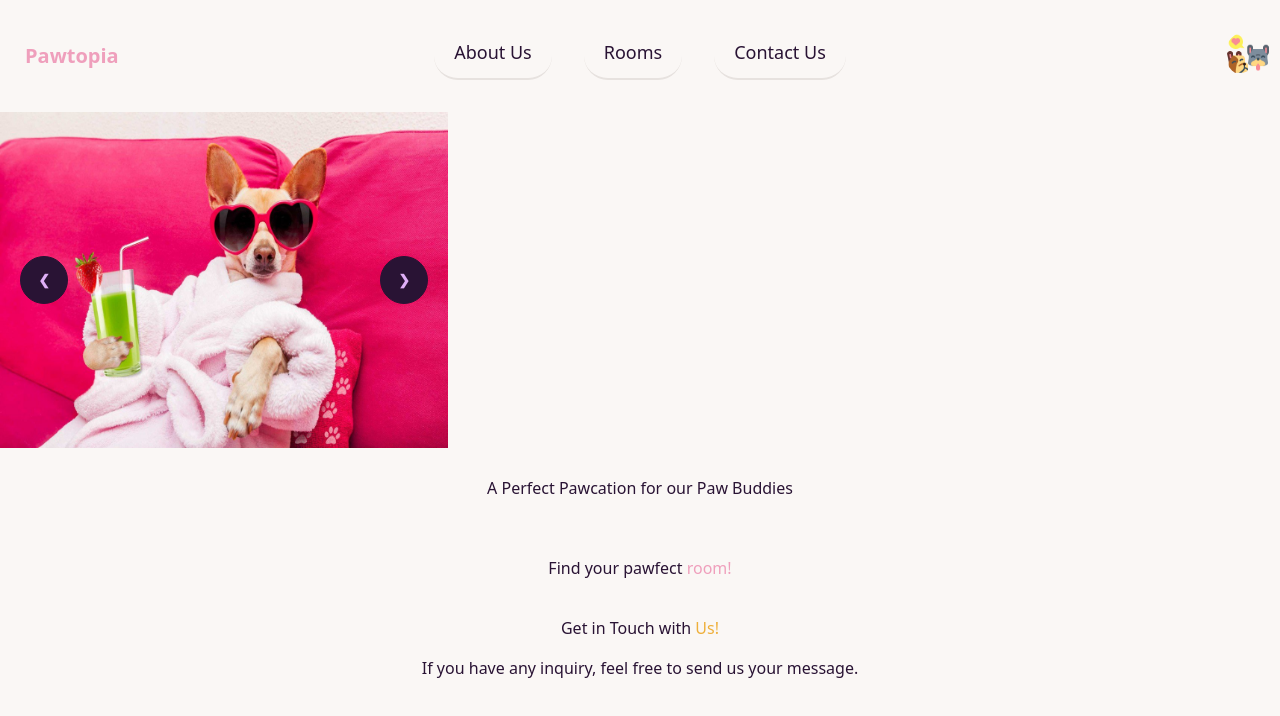
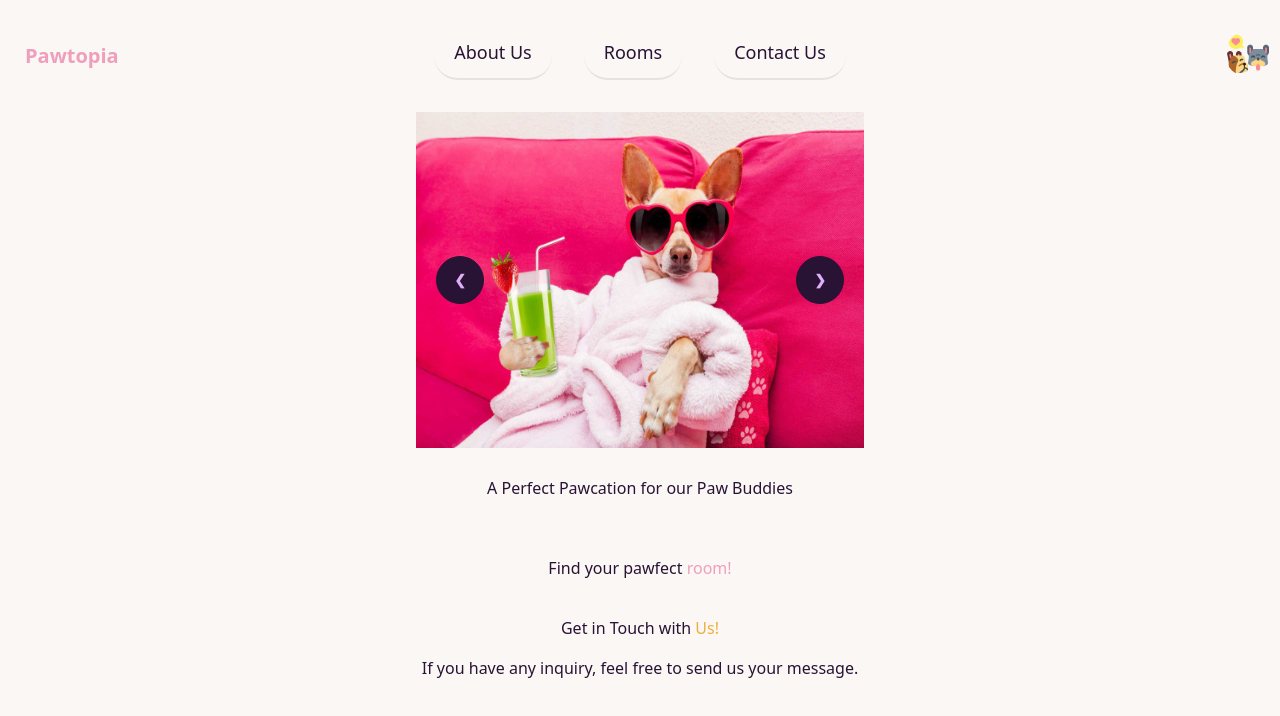
Before and after one commit to May-Moe-Oo/Pawtopia, a React (Vite) app: page / in a window 1280 px wide. Shown: the top 716 px of the page. Built offline with nearby package versions, Linux system fonts and the light colour scheme.

Commit message:
CSS update on Home page
Home page img Carousel centered

```diff
--- a/src/components/BookingForm/BookingForm.jsx
+++ b/src/components/BookingForm/BookingForm.jsx
@@ -95,35 +95,15 @@ const [selectedRoom, setSelectedRoom] = useState([]);
                 </h1>
                 <h1 className="hidden">Customer ID: {user._id}</h1>
                 <br/>
-                <h1 className="text-xl"
-                    // name="roomsName"
-                    required
-                    // value={roomBookingData.roomName}
-                    >
+                <h1 className="text-xl" required >
                     Selected Room:
                     <span className="text-xl font-bold py-2"> {selectedRoom.roomName}</span>
                 </h1>
-                {/* to fix here, need to have the id as the value of roomBookingData.roomsName */}
                 <h1
                 name="roomsName"
-                // value={roomBookingData.roomName}
                 className="">Room ID: {selectedRoom._id}</h1>
 
                 <br/>
-                    {/* to insert the selected room name here */}
-                {/* <span className="label-text">Type of Room:  </span>
-                <select
-                    name="roomsName"
-                    required
-                    value={roomBookingData.roomName}
-                    onChange={handleChange}
-                    className="select select-error w-full max-w-xs">
-                      <option disabled selected> Select room name</option>
-                      <option value="644284361fdd74e617c693be">Standard Suite</option>
-                      <option value="644284361fdd74e617c693bf">Dreamy Suite</option>
-                      <option value="644284361fdd74e617c693c0">Presidential Suite</option>
-                </select>
-                <br/> */}
 
                 <div >
                   <span className="label-text">Check In date </span>
--- a/src/pages/HomePage/HomePage.jsx
+++ b/src/pages/HomePage/HomePage.jsx
@@ -4,8 +4,8 @@ import HomePgCarousel from "../../components/HomePgCarousel/HomePgCarousel";
 
 function HomePage() {
     return (
-        <div className="flex flex-col w-full">
-            <HomePgCarousel />
+        <div className="flex flex-col w-full text-center justify-center">
+            <div className="grid place-items-center"><HomePgCarousel /></div>
             <div className="grid h-20 card  rounded-box place-items-center">
                 <h1>A Perfect Pawcation for our Paw Buddies </h1>
             </div>
```
Also changed, not shown: controllers/bookingsController.js (+7 -0 lines), public/Pawtopia.jpg (added), public/modelDiagram.png (deleted).
